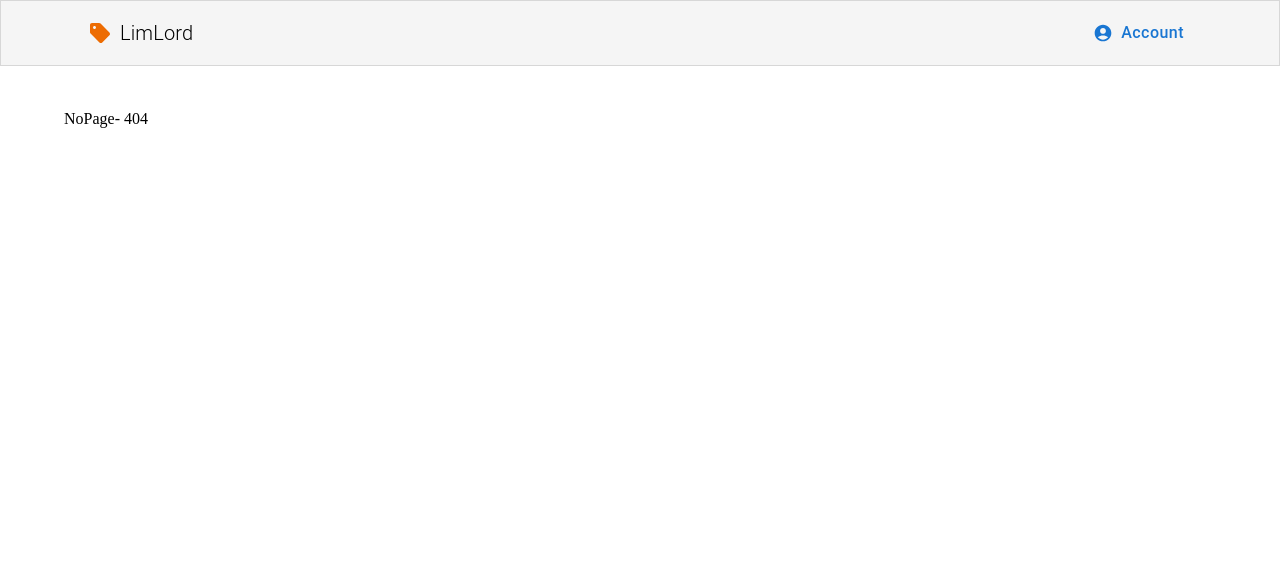
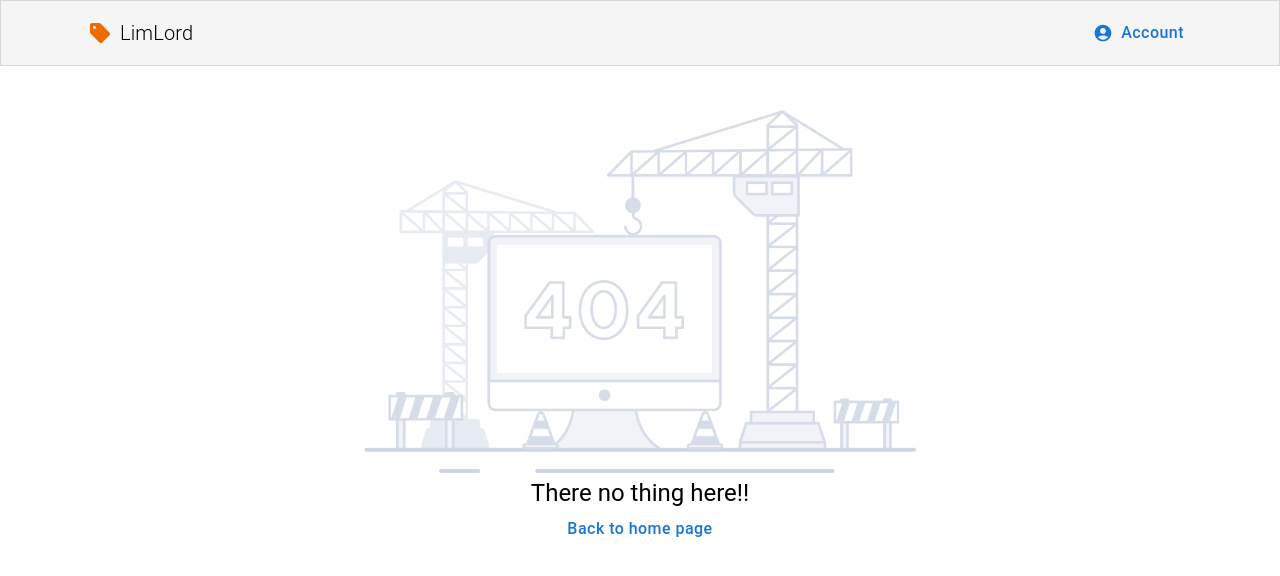
Before and after one commit to limbanga/shop, a React (Vite) app: page /forget-pass in a window 1280 px wide. Before the commit this address had no page. Shown: the top 576 px of the page. Built offline with nearby package versions, Linux system fonts and the light colour scheme.

Commit message:
add 404 page

```diff
--- a/src/pages/NoPage.jsx
+++ b/src/pages/NoPage.jsx
@@ -1,7 +1,13 @@
+import { Box, Button, Container, Typography } from "@mui/material";
 import React from "react";
+import { Link as RouterLink } from "react-router-dom";
 
-const NoPage = () => {
-  return <div>NoPage- 404</div>;
-};
-
-export default NoPage;
+export default function NoPage() {
+  return (
+    <Container maxWidth="sm" sx={{textAlign: 'center'}} >
+      <img src="/404.png" alt="404.png" style={{ width: "100%" }} />
+      <Typography variant="h5">There no thing here!!</Typography>
+      <Button LinkComponent={RouterLink} to="/">Back to home page</Button>
+    </Container>
+  );
+}
```
Also changed, not shown: public/404.png (added).
